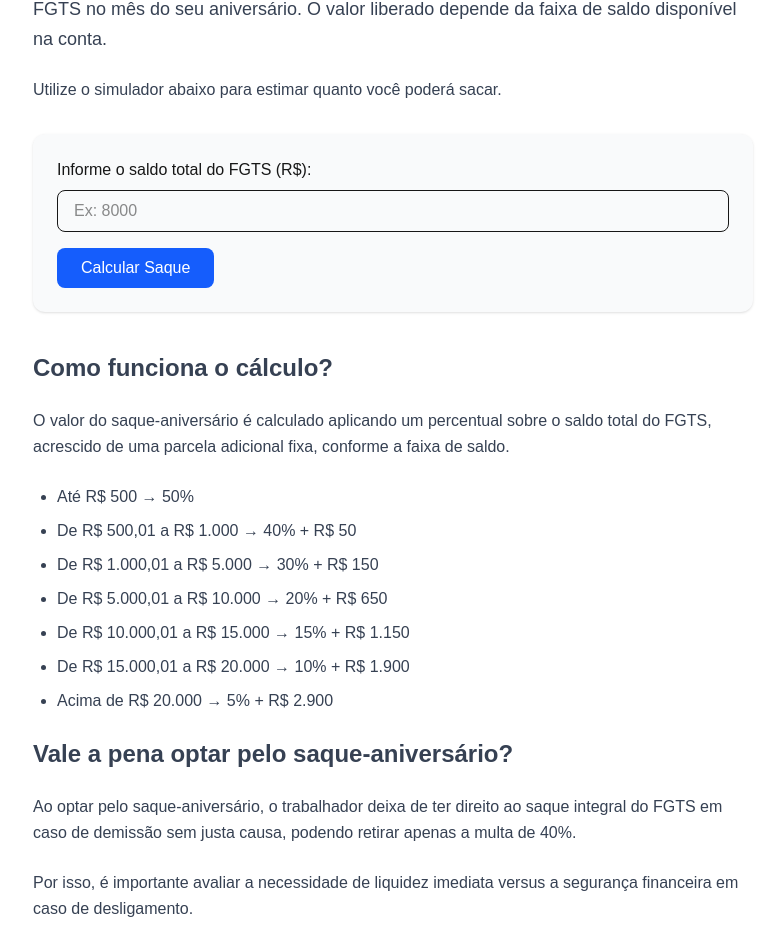
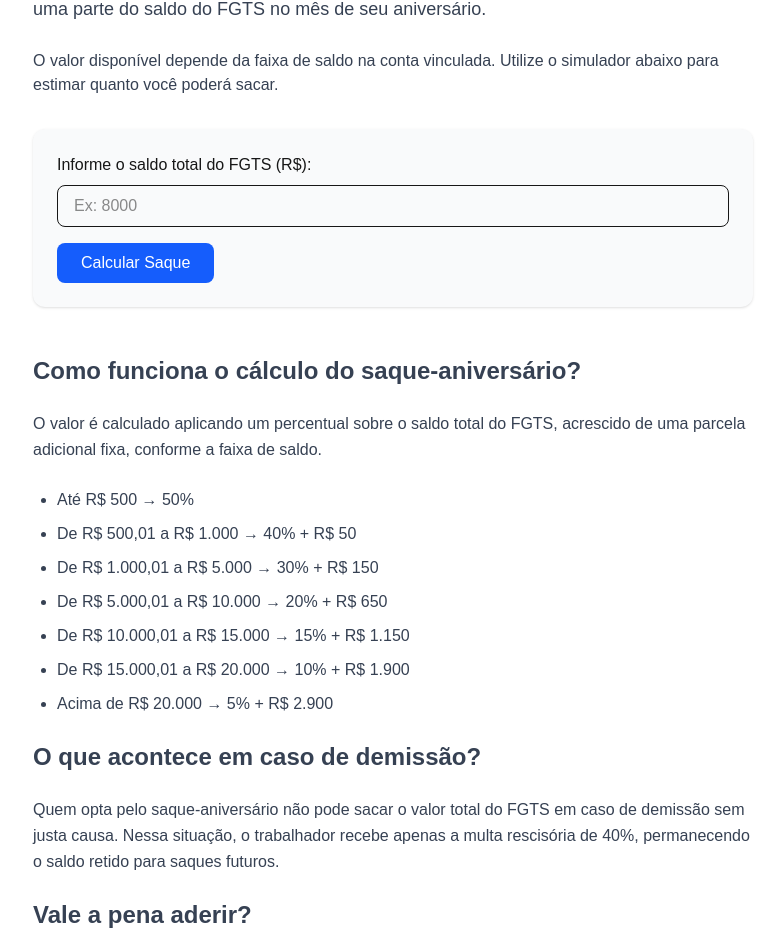
Before and after one commit to gustavo-fonseca-valle/simulador-fgts, a Next.js app: page /simuladores/saque-aniversario in a window 1280 px wide. Shown: the part 235-1187 px from the top of the page, without its empty margins (247-1030 px from the left). Built offline with nearby package versions, Linux system fonts and the light colour scheme.

Commit message:
Melhorias para AdSense

```diff
--- /dev/null
+++ b/app/simuladores/multa-40/Multa40Form.tsx
@@ -0,0 +1,60 @@
+"use client"
+
+import { useState } from "react"
+
+export default function Multa40Form() {
+  const [saldo, setSaldo] = useState("")
+  const [resultado, setResultado] = useState<number | null>(null)
+
+  function calcularMulta(e: React.FormEvent) {
+    e.preventDefault()
+
+    const saldoNumerico = parseFloat(saldo)
+
+    if (!isNaN(saldoNumerico) && saldoNumerico > 0) {
+      setResultado(saldoNumerico * 0.4)
+    } else {
+      setResultado(null)
+    }
+  }
+
+  return (
+    <section className="bg-gray-50 p-6 rounded-xl shadow-sm mb-10">
+      <form onSubmit={calcularMulta} className="space-y-4">
+        <div>
+          <label className="block mb-2 font-medium">
+            Informe o saldo total do FGTS (R$):
+          </label>
+          <input
+            type="number"
+            step="0.01"
+            min="0"
+            placeholder="Ex: 15000"
+            value={saldo}
+            onChange={(e) => setSaldo(e.target.value)}
+            className="w-full border rounded-lg px-4 py-2"
+            required
+          />
+        </div>
+
+        <button
+          type="submit"
+          className="bg-blue-600 text-white px-6 py-2 rounded-lg hover:bg-blue-700 transition"
+        >
+          Calcular Multa
+        </button>
+      </form>
+
+      {resultado !== null && (
+        <div className="mt-6 p-4 bg-green-50 border border-green-200 rounded-lg">
+          <p className="text-lg font-semibold">
+            Valor estimado da multa:
+          </p>
+          <p className="text-2xl font-bold text-green-700">
+            R$ {resultado.toFixed(2)}
+          </p>
+        </div>
+      )}
+    </section>
+  )
+}
--- a/app/simuladores/multa-40/page.tsx
+++ b/app/simuladores/multa-40/page.tsx
@@ -1,4 +1,4 @@
-"use client"
+import Multa40Form from "./Multa40Form"
 
 import { useState } from "react"
 
@@ -42,44 +42,7 @@
         multa rescisória.
       </p>
 
-      {/* FORMULÁRIO */}
-      <section className="bg-gray-50 p-6 rounded-xl shadow-sm mb-10">
-        <form onSubmit={calcularMulta} className="space-y-4">
-          <div>
-            <label className="block mb-2 font-medium">
-              Informe o saldo total do FGTS (R$):
-            </label>
-            <input
-              type="number"
-              step="0.01"
-              min="0"
-              placeholder="Ex: 15000"
-              value={saldo}
-              onChange={(e) => setSaldo(e.target.value)}
-              className="w-full border rounded-lg px-4 py-2"
-              required
-            />
-          </div>
-
-          <button
-            type="submit"
-            className="bg-blue-600 text-white px-6 py-2 rounded-lg hover:bg-blue-700 transition"
-          >
-            Calcular Multa
-          </button>
-        </form>
-
-        {resultado !== null && (
-          <div className="mt-6 p-4 bg-green-50 border border-green-200 rounded-lg">
-            <p className="text-lg font-semibold">
-              Valor estimado da multa:
-            </p>
-            <p className="text-2xl font-bold text-green-700">
-              R$ {resultado.toFixed(2)}
-            </p>
-          </div>
-        )}
-      </section>
+      <Multa40Form />
 
       {/* CONTEÚDO ADICIONAL */}
       <section className="space-y-6 text-gray-700 leading-relaxed">
--- /dev/null
+++ b/app/simuladores/saque-aniversario/SaqueAniversarioForm.tsx
@@ -0,0 +1,87 @@
+"use client"
+
+import { useState } from "react"
+
+export default function SaqueAniversarioForm() {
+  const [saldo, setSaldo] = useState("")
+  const [resultado, setResultado] = useState<number | null>(null)
+
+  function calcularSaque(e: React.FormEvent) {
+    e.preventDefault()
+
+    const saldoNumerico = parseFloat(saldo)
+
+    if (isNaN(saldoNumerico) || saldoNumerico <= 0) {
+      setResultado(null)
+      return
+    }
+
+    let percentual = 0
+    let parcelaAdicional = 0
+
+    if (saldoNumerico <= 500) {
+      percentual = 0.5
+    } else if (saldoNumerico <= 1000) {
+      percentual = 0.4
+      parcelaAdicional = 50
+    } else if (saldoNumerico <= 5000) {
+      percentual = 0.3
+      parcelaAdicional = 150
+    } else if (saldoNumerico <= 10000) {
+      percentual = 0.2
+      parcelaAdicional = 650
+    } else if (saldoNumerico <= 15000) {
+      percentual = 0.15
+      parcelaAdicional = 1150
+    } else if (saldoNumerico <= 20000) {
+      percentual = 0.1
+      parcelaAdicional = 1900
+    } else {
+      percentual = 0.05
+      parcelaAdicional = 2900
+    }
+
+    const valor = saldoNumerico * percentual + parcelaAdicional
+    setResultado(valor)
+  }
+
+  return (
+    <section className="bg-gray-50 p-6 rounded-xl shadow-sm mb-10">
+      <form onSubmit={calcularSaque} className="space-y-4">
+        <div>
+          <label className="block mb-2 font-medium">
+            Informe o saldo total do FGTS (R$):
+          </label>
+          <input
+            type="number"
+            step="0.01"
+            min="0"
+            placeholder="Ex: 8000"
+            value={saldo}
+            onChange={(e) => setSaldo(e.target.value)}
+            className="w-full border rounded-lg px-4 py-2"
+            required
+          />
+        </div>
+
+        <button
+          type="submit"
+          className="bg-blue-600 text-white px-6 py-2 rounded-lg hover:bg-blue-700 transition"
+        >
+          Calcular Saque
+        </button>
+      </form>
+
+      {resultado !== null && (
+        <div className="mt-6 p-4 bg-green-50 border border-green-200 rounded-lg">
+          <p className="text-lg font-semibold">
+            Valor estimado do saque:
+          </p>
+          <p className="text-2xl font-bold text-green-700">
+            R$ {resultado.toFixed(2)}
+          </p>
+        </div>
+      )}
+    </section>
+  )
+}
--- a/app/simuladores/saque-aniversario/page.tsx
+++ b/app/simuladores/saque-aniversario/page.tsx
@@ -1,56 +1,12 @@
-"use client"
-
-import { useState } from "react"
+import SaqueAniversarioForm from "./SaqueAniversarioForm"
 
 export const metadata = {
   title: "Simulador de Saque-Aniversário do FGTS",
   description:
-    "Calcule quanto você pode sacar no saque-aniversário do FGTS. Simulador atualizado com as faixas e parcelas adicionais.",
+    "Calcule quanto você pode sacar no saque-aniversário do FGTS com base no saldo atual. Simulador atualizado com percentuais oficiais.",
 }
 
 export default function SaqueAniversarioPage() {
-  const [saldo, setSaldo] = useState("")
-  const [resultado, setResultado] = useState<number | null>(null)
-
-  function calcularSaque(e: React.FormEvent) {
-    e.preventDefault()
-
-    const saldoNumerico = parseFloat(saldo)
-
-    if (isNaN(saldoNumerico) || saldoNumerico <= 0) {
-      setResultado(null)
-      return
-    }
-
-    let percentual = 0
-    let parcelaAdicional = 0
-
-    if (saldoNumerico <= 500) {
-      percentual = 0.5
-    } else if (saldoNumerico <= 1000) {
-      percentual = 0.4
-      parcelaAdicional = 50
-    } else if (saldoNumerico <= 5000) {
-      percentual = 0.3
-      parcelaAdicional = 150
-    } else if (saldoNumerico <= 10000) {
-      percentual = 0.2
-      parcelaAdicional = 650
-    } else if (saldoNumerico <= 15000) {
-      percentual = 0.15
-      parcelaAdicional = 1150
-    } else if (saldoNumerico <= 20000) {
-      percentual = 0.1
-      parcelaAdicional = 1900
-    } else {
-      percentual = 0.05
-      parcelaAdicional = 2900
-    }
-
-    const valorSaque = saldoNumerico * percentual + parcelaAdicional
-    setResultado(valorSaque)
-  }
-
   return (
     <main className="max-w-3xl mx-auto px-6 py-12">
       <h1 className="text-4xl font-bold mb-6">
@@ -58,64 +14,28 @@
       </h1>
 
       <p className="text-lg text-gray-700 leading-relaxed mb-6">
-        O saque-aniversário permite ao trabalhador retirar anualmente uma parte
-        do saldo do FGTS no mês do seu aniversário. O valor liberado depende da
-        faixa de saldo disponível na conta.
+        O saque-aniversário é uma modalidade que permite ao trabalhador retirar
+        anualmente uma parte do saldo do FGTS no mês de seu aniversário.
       </p>
 
       <p className="text-gray-700 mb-8">
+        O valor disponível depende da faixa de saldo na conta vinculada.
         Utilize o simulador abaixo para estimar quanto você poderá sacar.
       </p>
 
       {/* FORMULÁRIO */}
-      <section className="bg-gray-50 p-6 rounded-xl shadow-sm mb-10">
-        <form onSubmit={calcularSaque} className="space-y-4">
-          <div>
-            <label className="block mb-2 font-medium">
-              Informe o saldo total do FGTS (R$):
-            </label>
-            <input
-              type="number"
-              step="0.01"
-              min="0"
-              placeholder="Ex: 8000"
-              value={saldo}
-              onChange={(e) => setSaldo(e.target.value)}
-              className="w-full border rounded-lg px-4 py-2"
-              required
-            />
-          </div>
+      <SaqueAniversarioForm />
 
-          <button
-            type="submit"
-            className="bg-blue-600 text-white px-6 py-2 rounded-lg hover:bg-blue-700 transition"
-          >
-            Calcular Saque
-          </button>
-        </form>
-
-        {resultado !== null && (
-          <div className="mt-6 p-4 bg-green-50 border border-green-200 rounded-lg">
-            <p className="text-lg font-semibold">
-              Valor estimado do saque-aniversário:
-            </p>
-            <p className="text-2xl font-bold text-green-700">
-              R$ {resultado.toFixed(2)}
-            </p>
-          </div>
-        )}
-      </section>
-
-      {/* TABELA EXPLICATIVA */}
-      <section className="space-y-6 text-gray-700 leading-relaxed">
+      {/* CONTEÚDO EDUCATIVO */}
+      <section className="mt-12 space-y-6 text-gray-700 leading-relaxed">
         <h2 className="text-2xl font-semibold">
-          Como funciona o cálculo?
+          Como funciona o cálculo do saque-aniversário?
         </h2>
 
         <p>
-          O valor do saque-aniversário é calculado aplicando um percentual sobre
-          o saldo total do FGTS, acrescido de uma parcela adicional fixa,
-          conforme a faixa de saldo.
+          O valor é calculado aplicando um percentual sobre o saldo total do
+          FGTS, acrescido de uma parcela adicional fixa, conforme a faixa de
+          saldo.
         </p>
 
         <ul className="list-disc pl-6 space-y-2">
@@ -129,18 +49,24 @@
         </ul>
 
         <h2 className="text-2xl font-semibold">
-          Vale a pena optar pelo saque-aniversário?
+          O que acontece em caso de demissão?
         </h2>
 
         <p>
-          Ao optar pelo saque-aniversário, o trabalhador deixa de ter direito ao
-          saque integral do FGTS em caso de demissão sem justa causa, podendo
-          retirar apenas a multa de 40%.
+          Quem opta pelo saque-aniversário não pode sacar o valor total do FGTS
+          em caso de demissão sem justa causa. Nessa situação, o trabalhador
+          recebe apenas a multa rescisória de 40%, permanecendo o saldo retido
+          para saques futuros.
         </p>
 
+        <h2 className="text-2xl font-semibold">
+          Vale a pena aderir?
+        </h2>
+
         <p>
-          Por isso, é importante avaliar a necessidade de liquidez imediata
-          versus a segurança financeira em caso de desligamento.
+          A decisão depende da necessidade de liquidez imediata e do planejamento
+          financeiro pessoal. É importante avaliar os riscos antes de optar pela
+          modalidade.
         </p>
       </section>
     </main>
```
